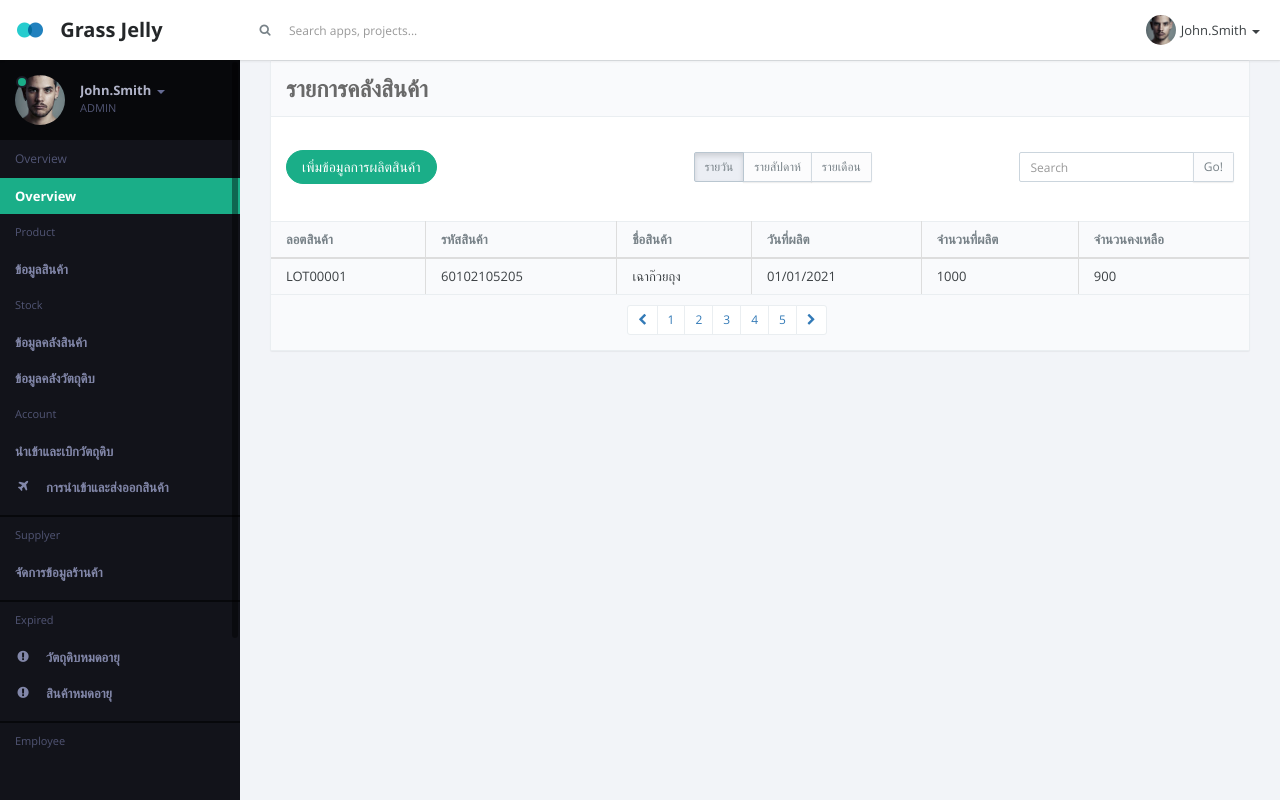
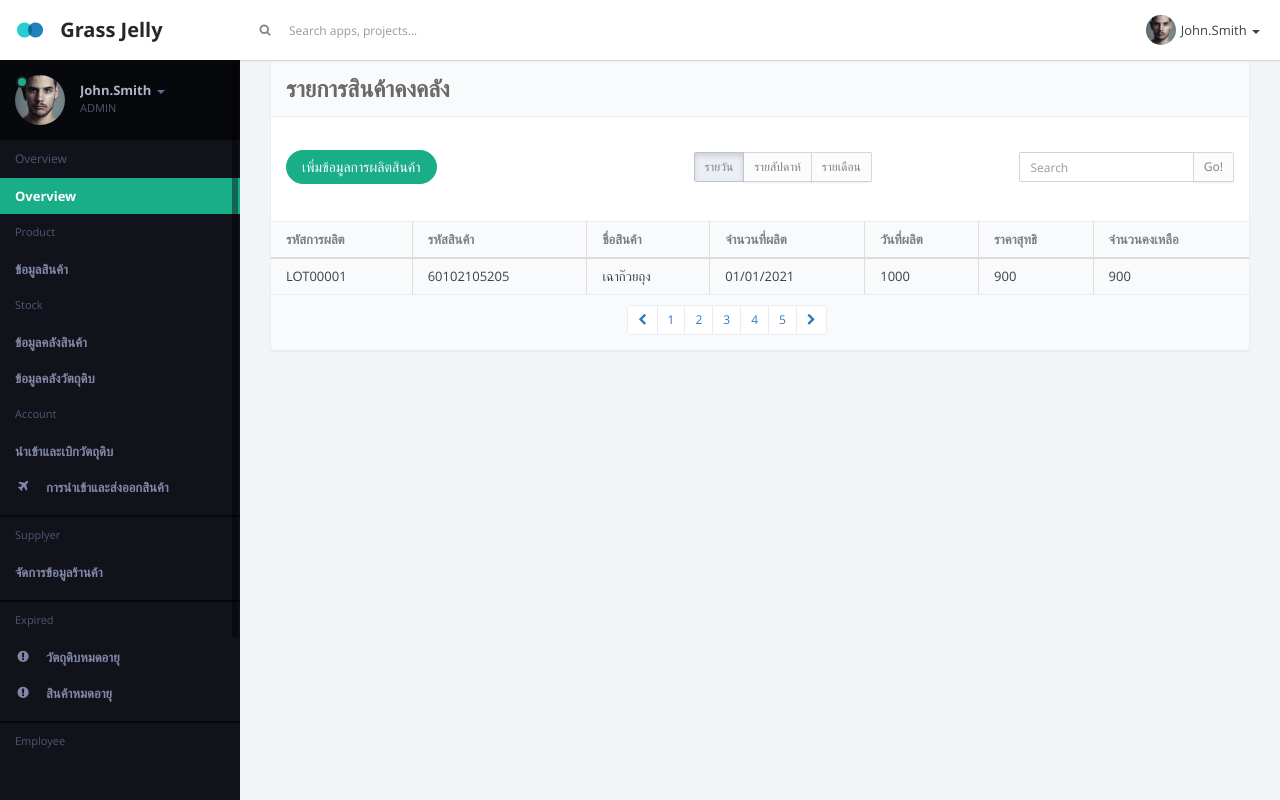
Before and after one commit to 2ManDown/GrassJelly, a CodeIgniter app: page /GrassJelly/index.php/product/product_warehouse in a window 1280 px wide. Run offline with CodeIgniter, Linux system fonts and the light colour scheme; data that the repository does not hold is empty; style sheets or scripts are compiled from the project's sources; some libraries are stand-ins or nearby versions.

Commit message:
update warehouse

```diff
--- a/application/controllers/Product.php
+++ b/application/controllers/Product.php
@@ -34,6 +34,8 @@ class Product extends CI_Controller {
 
 	public function product_warehouse()
 	{
+		$data['product_warehouse'] = $this->Product_model->product_warehouse();
+
 		$data['page'] = "product/product_warehouse";
 		$this->load->view('theme',$data);
 	}
@@ -64,9 +66,11 @@ class Product extends CI_Controller {
 		$this->load->view('theme',$data);
 	}
 
-	public function product_manufac()
+	public function product_manufacinsert()
 	{
-		$data['page'] = "product/product_manufac";
+
+
+		$data['page'] = "product/product_manufacinsert";
 		$this->load->view('theme',$data);
 	}
 
--- a/application/models/Product_model.php
+++ b/application/models/Product_model.php
@@ -1,31 +1,39 @@
 <?php
-defined('BASEPATH') OR exit('No direct script access allowed');
+defined('BASEPATH') or exit('No direct script access allowed');
 
-class Product_model extends CI_Controller {
+class Product_model extends CI_Controller
+{
 
 
-	public function product_list()
-	{
+    public function product_list()
+    {
         $query = $this->db->get('gj_product');
         return $query->result_array();
-
     }
     public function product_detail()
-	{
+    {
         $query = $this->db->get('gj_product');
         return $query->result_array();
-
     }
     public function product_insert_db($input)
     {
-        $this->db->insert('gj_product',$input);
+        $this->db->insert('gj_product', $input);
     }
 
+    public function product_warehouse()
+    {
+        $query = $this->db->get('gj_manufac');
+        return $query->result_array();
+    }
 
+    public function product_manufacinsert()
+    {
+        $query = $this->db->get('gj_manufac');
+        return $query->result_array();
+    }
 
-
-
-
-
-
+    public function product_productbalance(){
+        $query = $this->db->get('gj_productbalance');
+        return $query->result_array();
+    }
 }
--- a/application/views/product/product_detail.php
+++ b/application/views/product/product_detail.php
@@ -1,6 +1,6 @@
 <section id="content" class="col-md-12">
     <section class="vbox">
-        <section class="scrollable padder"></section>
+        <section class="scrollable padder">
             <?php foreach ($product_list as $product_list) { ?>
                 <section class="panel panel-default">
                     <header class="panel-heading font-bold" style="font-size: 23px; color:dimgray;">
@@ -76,6 +76,7 @@
 
                         </form>
                     </div>
+
                 </section>
             <?php } ?>
         </section>
--- a/application/views/product/product_warehouse.php
+++ b/application/views/product/product_warehouse.php
@@ -1,13 +1,16 @@
 <section id="content" class="col-md-12">
     <section class="vbox">
         <section class="scrollable padder">
+
+        <?php //foreach ($product_warehouse as $manufac_list) {?>
+
             <section class="panel panel-default">
                 <header class="panel-heading font-bold" style="font-size: 23px; color:dimgray;">
-                    รายการคลังสินค้า
+                    รายการสินค้าคงคลัง
                 </header>
                 <div class="row wrapper">
                     <div class="col-sm-5 m-b-xs" style="position: ralative; top: 18px; margin-bottom: 40px;">
-                        <a href="<?php echo site_url('product/product_manufac') ?>" class="btn btn-s-lg btn-success btn-rounded">เพิ่มข้อมูลการผลิตสินค้า</a>
+                        <a href="<?php echo site_url('product/product_manufacinsert') ?>" class="btn btn-s-lg btn-success btn-rounded">เพิ่มข้อมูลการผลิตสินค้า</a>
                     </div>
                     <div class="col-sm-4 m-b-xs" style="margin-top: 20px">
                         <div class="btn-group" data-toggle="buttons">
@@ -36,23 +39,24 @@
                     <table class="table table-striped b-t b-light table-bordered">
                         <div>
                             <tr>
-                                <th>ลอตสินค้า</th>
+                                <th>รหัสการผลิต</th>
                                 <th>รหัสสินค้า</th>
                                 <th>ชื่อสินค้า</th>
+                                <th>จำนวนที่ผลิต</th>
                                 <th>วันที่ผลิต</th>
-                                <th>จำนวนที่ผลิต</th>
+                                <th>ราคาสุทธิ</th>
                                 <th>จำนวนคงเหลือ</th>
                             </tr>
                         </div>
                         <tbody>
                             <tr>
-                                <td><a href="<?php echo site_url('product/product_manufacdetail')?>">LOT00001</a></td>
-                                <td><a href="<?php echo site_url('product/product_manufacdetail')?>">60102105205</a></td>
-                                <td><a href="<?php echo site_url('product/product_manufacdetail')?>">เฉาก๊วยถุง</a></td>
-                                <td><a href="<?php echo site_url('product/product_manufacdetail')?>">01/01/2021</a></td>
-                                <td><a href="<?php echo site_url('product/product_manufacdetail')?>">1000</a></td>
-                                <td><a href="<?php echo site_url('product/product_manufacdetail')?>">900</a></td>
-
+                                <td><a href="<?php echo site_url('product/product_manufacdetail/')?>">LOT00001</a></td>
+                                <td><a href="<?php echo site_url('product/product_manufacdetail/')?>">60102105205</a></td>
+                                <td><a href="<?php echo site_url('product/product_manufacdetail/')?>">เฉาก๊วยถุง</a></td>
+                                <td><a href="<?php echo site_url('product/product_manufacdetail/')?>">01/01/2021</a></td>
+                                <td><a href="<?php echo site_url('product/product_manufacdetail/')?>">1000</a></td>
+                                <td><a href="<?php echo site_url('product/product_manufacdetail/')?>">900</a></td>
+                                <td><a href="<?php echo site_url('product/product_manufacdetail/')?>">900</a></td>
                             </tr>
 
 
@@ -76,6 +80,7 @@
                 </footer>
             </section>
         </section>
+        <?php //}?>
     </section>
     <a href="#" class="hide nav-off-screen-block" data-toggle="class:nav-off-screen,open" data-target="#nav,html"></a>
 </section>
```
Also changed, not shown: application/views/product/product_list.php (+5 -5 lines), application/views/product/product_manufacinsert.php (renamed from application/views/product/product_manufac.php). Lines whose indentation alone changed are shown as unchanged.
